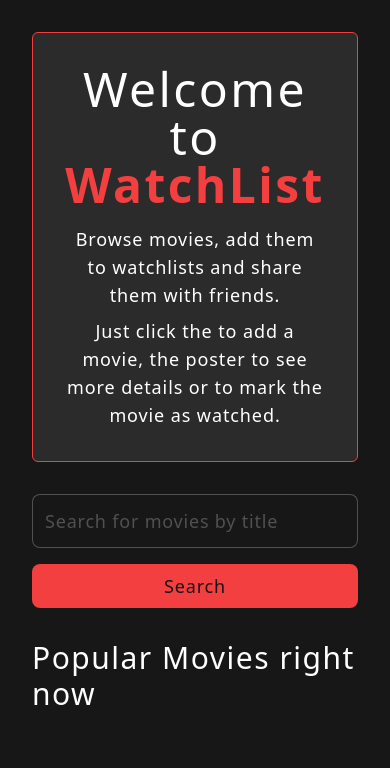
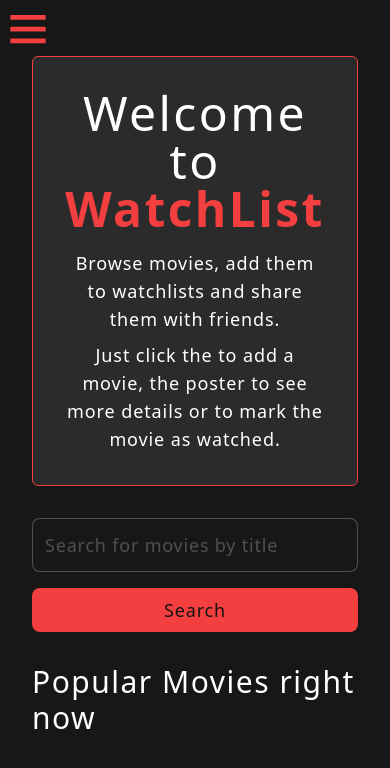
Before and after one commit to ashmeetsmonga/watchlist-react, a React (Vite) app: page / in a window 390 px wide. Shown: the top 768 px of the page. Built offline with nearby package versions, Linux system fonts and the light colour scheme.

Commit message:
added sidebar button

```diff
--- a/src/App.jsx
+++ b/src/App.jsx
@@ -6,7 +6,7 @@
 function App() {
 	return (
 		<div className='w-screen h-screen flex bg-darkGray'>
-			{/* <Sidebar /> */}
+			<Sidebar />
 			<Routes>
 				<Route path='/' exact element={<Home />} />
 				<Route path='/create-new-list' element={<CreateNewList />} />
--- a/src/components/Hero.jsx
+++ b/src/components/Hero.jsx
@@ -2,7 +2,7 @@
 
 const Hero = () => {
 	return (
-		<div className='w-full flex flex-col gap-4 p-8 rounded-md border border-primary bg-mediumGray'>
+		<div className='w-full flex flex-col gap-4 p-8 rounded-md border border-primary bg-mediumGray mt-6 md:mt-0'>
 			<h1 className='text-5xl text-white text-center md:text-left'>
 				Welcome to <span className='text-primary font-bold'>WatchList</span>
 			</h1>
--- a/src/components/Sidebar.jsx
+++ b/src/components/Sidebar.jsx
@@ -1,10 +1,15 @@
-import React from "react";
+import React, { useState } from "react";
 import { AiOutlineHome, AiOutlineHistory, AiOutlineFileAdd } from "react-icons/ai";
 import { Link } from "react-router-dom";
+import { TfiMenu } from "react-icons/tfi";
 
 const Sidebar = () => {
+	const [display, setDisplay] = useState("block");
+
 	return (
-		<aside className='w-1/4 h-full flex flex-col gap-10 items-center p-8 bg-black'>
+		<>
+			<TfiMenu className='w-10 h-10 text-primary absolute left-2 top-2 md:hidden ' />
+			<aside className='w-1/4 h-full flex-col gap-10 items-center p-8 bg-black hidden md:flex'>
 				<h1 className='text-5xl text-primary font-extrabold'>WatchLists</h1>
 				<input
 					type='text'
@@ -33,6 +38,7 @@
 					<div className='p-4 text-xl text-gray border-t border-gray '>My List</div>
 				</div>
 			</aside>
+		</>
 	);
 };
 
```
Lines whose indentation alone changed are shown as unchanged.
